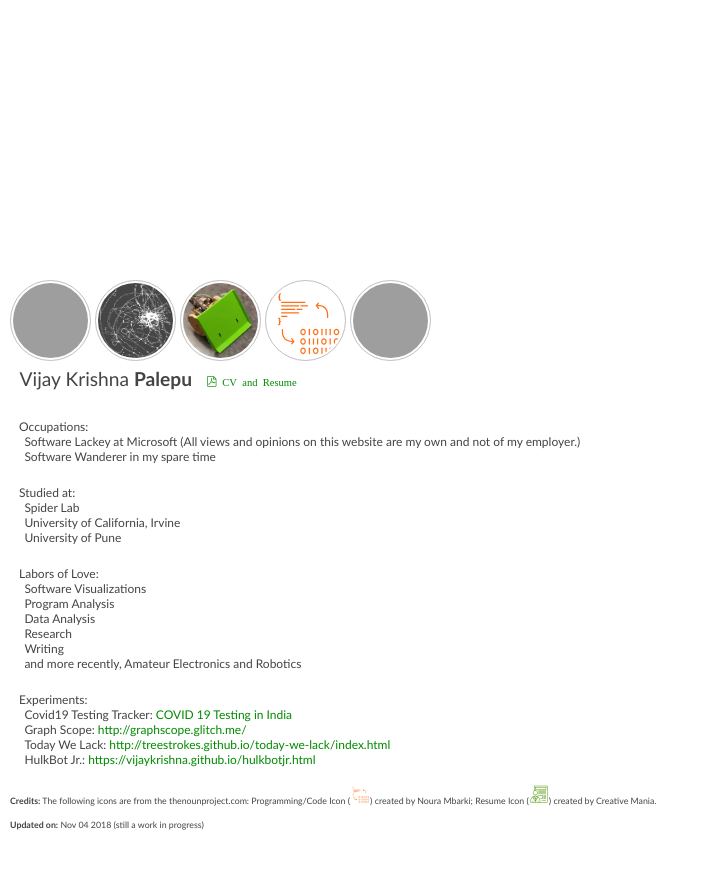
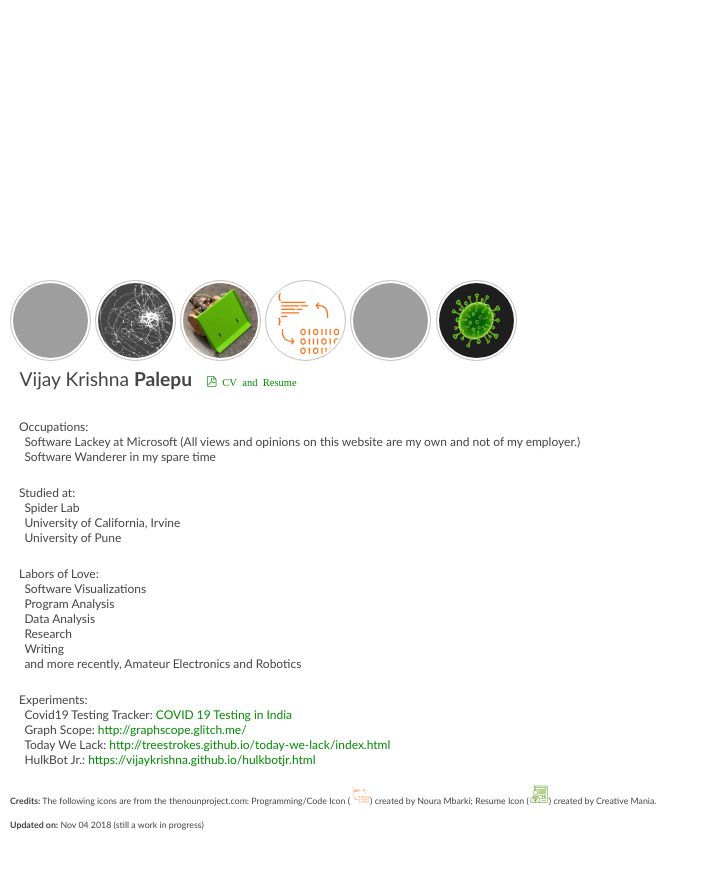
Before and after one commit to VijayKrishna/vijaykrishna.github.io, a Jekyll site: the page built from index.html, in a window 1280 px wide. Shown: the top 869 px of the page, without its empty margins (0-707 px from the left). Built offline with Jekyll 4.4.1, drawn with Linux system fonts in a browser that asks for light colours; some web fonts are replaced.

Commit message:
CIT Circle

```diff
--- a/_includes/circles.html
+++ b/_includes/circles.html
@@ -10,6 +10,8 @@
 
     <a href="{{ site.url }}/archives" title="Ph.D. Archives"><img class="round_icon_3x" src="{{ site.url }}/images/1990.jpg"></a>
 
+    <a href="{{ site.url }}/covid19-india-testing" title="Covid19 India Testing"><img class="round_icon_3x" src="{{ site.url }}/images/covid19-india-testing.png"></a>
+
     <!-- <a href="{{ site.url }}/100" title="Project 100"><img class="round_icon_3x" src="{{ site.url }}/images/100.png"></a> -->
     <!-- <a href="{{ site.url }}/notices.html" title="Notices"><img class="round_icon_3x" src="{{ site.url }}/images/notice.svg"></a> -->
 
```
Also changed, not shown: images/covid19-india-testing.png (added).
